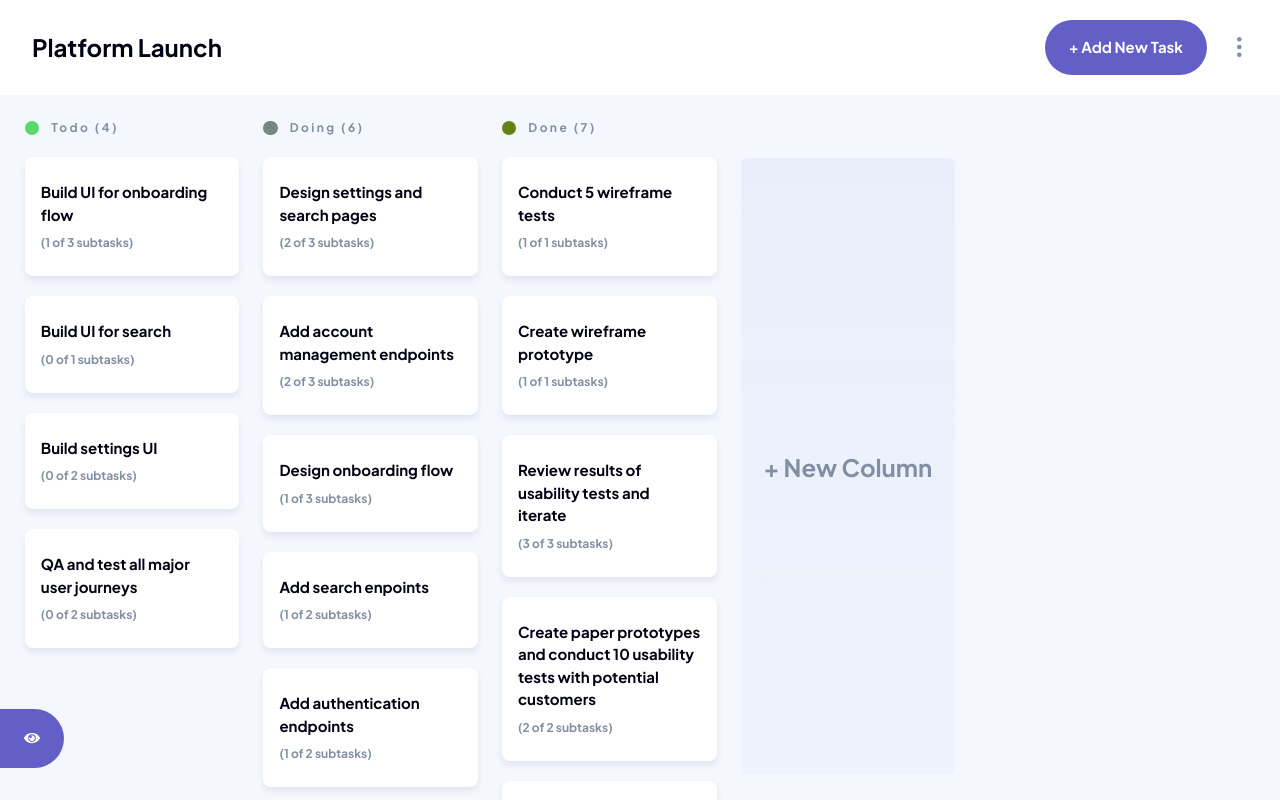
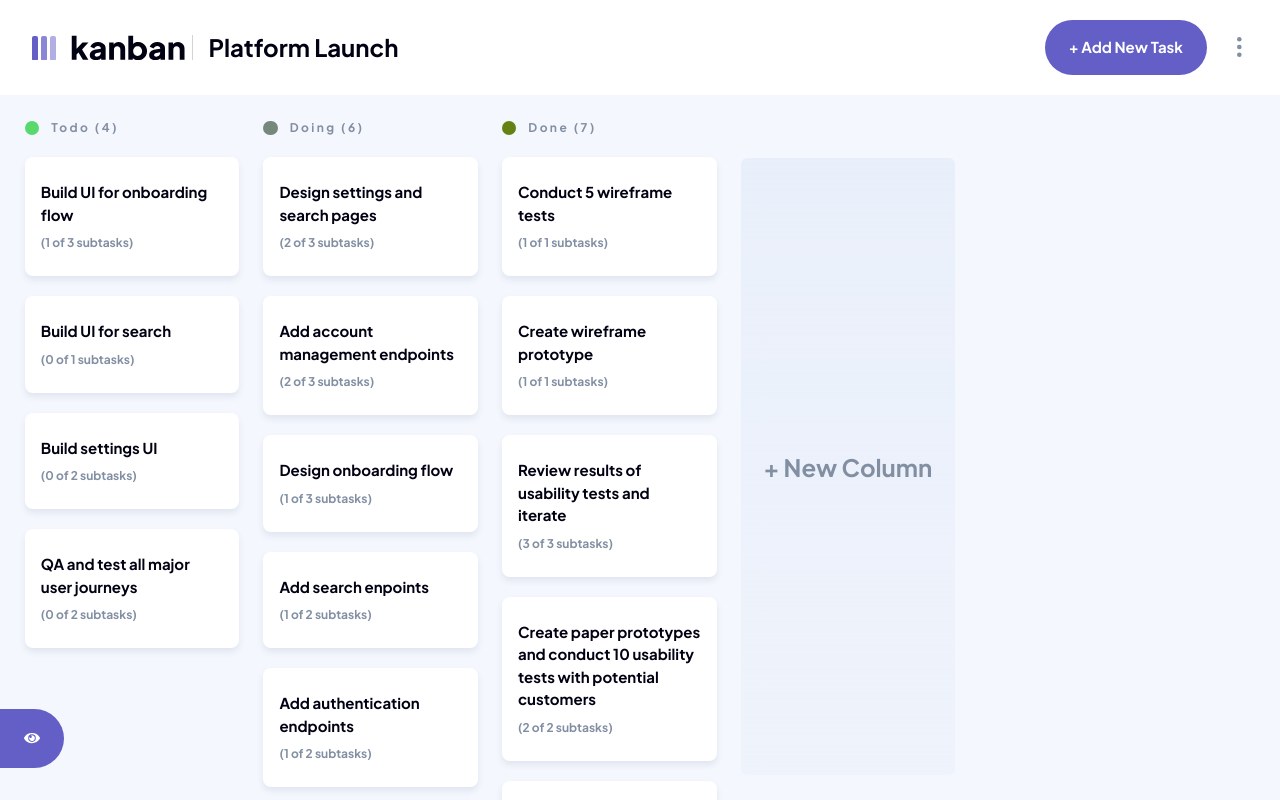
Before and after one commit to KoenCobra/VueKanban, a Vue app: page / in a window 1280 px wide. Both pictures are taken after a click on the button "Hide Sidebar". Built offline with nearby package versions, Linux system fonts and the light colour scheme; a web font is replaced by a local one.

Commit message:
added logo when side is collapsed

```diff
--- a/src/components/navbar.vue
+++ b/src/components/navbar.vue
@@ -2,8 +2,10 @@
   <div class="navbar">
     <div class="logo">
       <div class="logo-title">
+        <div class="logo" v-if="!boardStore.isSideBarVisible">
+          <div class="logo-img" :class="{ dark: themeStore.isDarkMode }"></div>
+        </div>
         <h1>Platform Launch</h1>
-        <p></p>
       </div>
     </div>
     <div class="navbar-btns">
@@ -124,6 +126,7 @@ import { Form } from 'vee-validate'
 import GenericInput from './generic-input.vue'
 import type { Task } from '@/interfaces/task'
 import Dropdown from 'primevue/dropdown'
+import { useThemeStore } from '@/stores/themeStore'
 
 const isCrudDropdownVisble = ref(false)
 const isDeleteBoardConfirmationVisible = ref(false)
@@ -131,6 +134,7 @@ const isNewTaskVisible = ref(false)
 const dropdownToggleBtn = ref()
 const boardStore = useBoardStore()
 const selectedStatus = ref()
+const themeStore = useThemeStore()
 
 const task = ref<Task>({
   subtasks: [
@@ -233,10 +237,25 @@ onUnmounted(() => {
     gap: 3.875rem;
 
     .logo-title {
+      display: flex;
+      align-items: center;
       h1 {
         font-size: 1.5rem;
         font-weight: 700;
         color: var(--textColor);
+      }
+    }
+
+    .logo-img {
+      background-image: url('../assets/images/logo-dark.svg');
+      background-repeat: no-repeat;
+      width: 160.528px;
+      height: 25.224px;
+      margin-right: 1rem;
+      border-right: 1px solid lightgray;
+
+      &.dark {
+        background-image: url('../assets/images/logo-light.svg');
       }
     }
   }
--- a/src/components/sidebar.vue
+++ b/src/components/sidebar.vue
@@ -1,5 +1,5 @@
 <template>
-  <div class="sidebar" :class="{ active: !isSideBarVisible }">
+  <div class="sidebar" :class="{ active: !boardStore.isSideBarVisible }">
     <div>
       <div class="logo">
         <div class="logo-img" :class="{ dark: themeStore.isDarkMode }"></div>
@@ -38,12 +38,16 @@
 
     <div class="sidebar-footer">
       <ThemeSwitcher />
-      <button class="hide-sidebar-btn" @click="isSideBarVisible = false">
+      <button class="hide-sidebar-btn" @click="boardStore.isSideBarVisible = false">
         <img src="../assets/images/icon-hide-sidebar.svg" alt="hide-sidebar" />Hide Sidebar
       </button>
     </div>
   </div>
-  <button @click="isSideBarVisible = true" v-if="!isSideBarVisible" class="show-sidebar-btn">
+  <button
+    @click="boardStore.isSideBarVisible = true"
+    v-if="!boardStore.isSideBarVisible"
+    class="show-sidebar-btn"
+  >
     <img src="../assets/images/icon-show-sidebar.svg" alt="" />
   </button>
 
@@ -90,7 +94,6 @@ const toast = useToast()
 
 const boardStore = useBoardStore()
 const themeStore = useThemeStore()
-const isSideBarVisible = ref(true)
 const isDialogVisible = ref(false)
 
 const newBoard = ref<Board>({ name: '', columns: [{ name: 'ToDo' }, { name: 'Doing' }] })
--- a/src/stores/boardStore.ts
+++ b/src/stores/boardStore.ts
@@ -7,7 +7,7 @@ export const useBoardStore = defineStore('board', () => {
  const boards = ref<Board[]>([])
  const selectedBoard = ref<Board>()
  const isEditBoardVisible = ref(false)
-
+ const isSideBarVisible = ref(true)
 
  const getBoards = async () => {
   try {
@@ -23,5 +23,5 @@ export const useBoardStore = defineStore('board', () => {
   boards.value.push(board)
  }
 
- return { boards, selectedBoard, isEditBoardVisible, getBoards, addBoard }
+ return { boards, selectedBoard, isEditBoardVisible, isSideBarVisible, getBoards, addBoard }
 })
```
